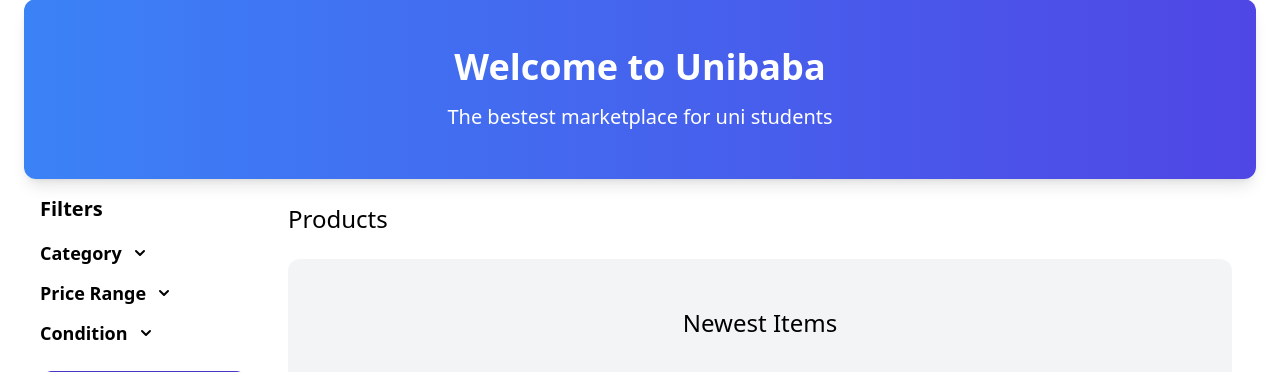
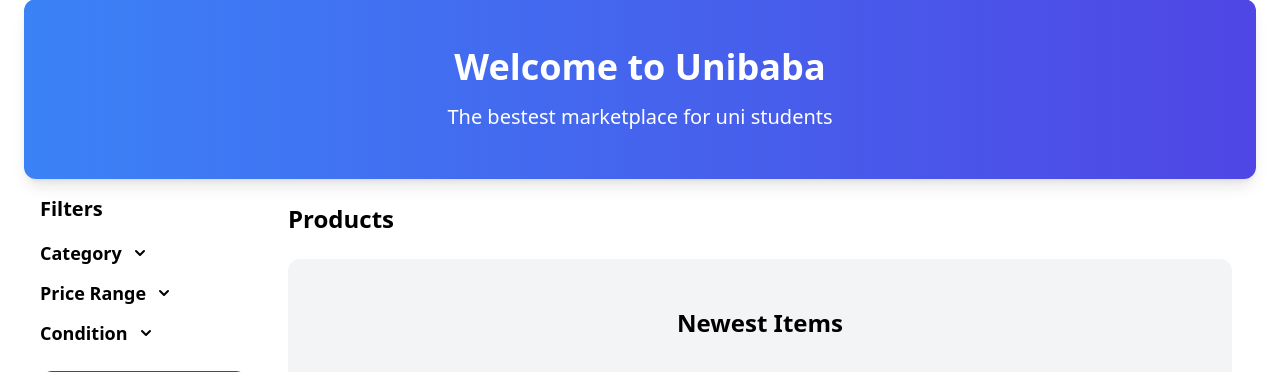
Before and after one commit to uraneek123/unibaba, a Django app: page / in a window 1280 px wide. Shown: the part 128-500 px from the top of the page. Run offline with Django 5.2, Linux system fonts and the light colour scheme; data comes from the database, SQL or seed files in the repository; some libraries are stand-ins or nearby versions.

```diff
--- a/base/templates/base/index.html
+++ b/base/templates/base/index.html
@@ -141,9 +141,9 @@
 
     <!-- Main Content -->
     <div class="flex-1 p-6">
-      <h1 class="text-2xl">Products</h1>
+      <h1 class="text-2xl font-semibold">Products</h1>
       <div class="mt-6 px-6 py-12 bg-gray-100 rounded-xl">
-        <h2 class="mb-12 text-2xl text-center">Newest Items</h2>
+        <h2 class="mb-12 text-2xl font-semibold text-center">Newest Items</h2>
 
         <div class="grid grid-cols-1 sm:grid-cols-2 md:grid-cols-3 lg:grid-cols-4 gap-6">
             {% for item in items %}
--- a/item/templates/item/form.html
+++ b/item/templates/item/form.html
@@ -3,7 +3,7 @@
 {% block title %}{{ title }} {% endblock %}
 
 {% block content %}
-<h1 class="mb-6 text-3xl">{{ title }}</h1>
+<h1 class="mb-6 text-3xl font-bold">{{ title }}</h1>
 
 <form method="post" action="." enctype="multipart/form-data">
     {% csrf_token %}
@@ -22,7 +22,7 @@
             </div>
     {% endif %}
 
-    <button class="mt-6 py-4 px-8 text-lg bg-teal-500 hover:bg-teal-700 rounded-xl text-white">Submit</button>
+    <button class="w-full bg-indigo-700 py-2 text-white font-semibold shadow-md mt-6 rounded-xl hover:bg-indigo-800 transition-colors duration-300 ease-in-out focus-visible:outline-3 focus-visible:outline-offset-4 focus-visible:outline-red-500" style="text-shadow: 2px 2px 6px rgba(0, 0, 0, 0.3)">Submit</button>
 
 </form>
 
```
